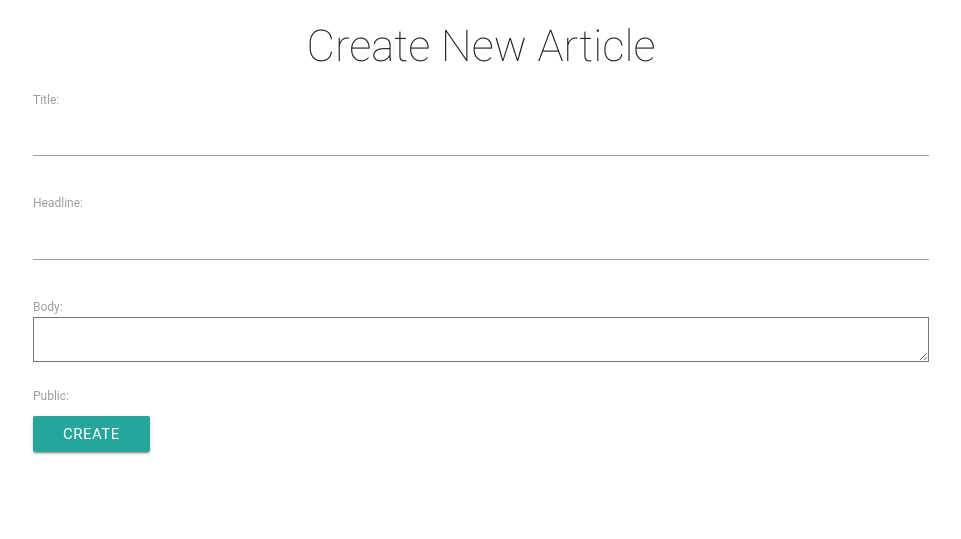
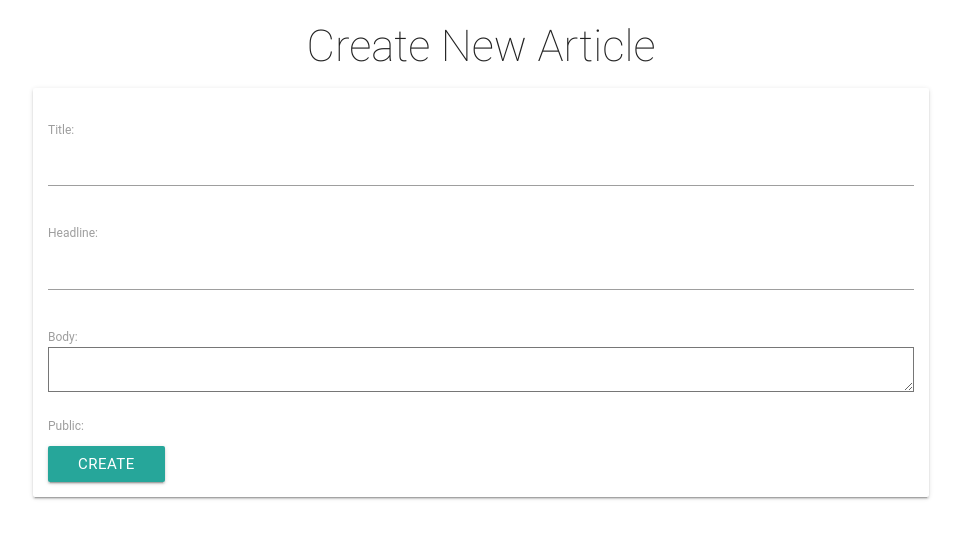
Before and after one commit to awwester/blog-example, a Django app: page /blog/create/ in a window 1280 px wide. Shown: the top 539 px of the page, without its empty margins (159-1120 px from the left). Run offline with Django 3.2, Linux system fonts and the light colour scheme; the visitor is signed in with stand-in values (Sample User, id 1); some libraries are stand-ins or nearby versions; some web fonts are replaced.

Commit message:
create article template

```diff
--- a/articles/templates/articles/article_create.html
+++ b/articles/templates/articles/article_create.html
@@ -2,9 +2,11 @@
 
 {% block container %}
   <h3 class="title">Create New Article</h3>
-  <form method="post">
-      {% csrf_token %}
-      {{ form.as_p }}
-      <input class="btn" type="submit" value="Create" />
-  </form>
+  <div class="card" style="padding: 15px;">
+    <form method="post">
+        {% csrf_token %}
+        {{ form.as_p }}
+        <input class="btn" type="submit" value="Create" />
+    </form>
+  </div>
 {% endblock %}
```
